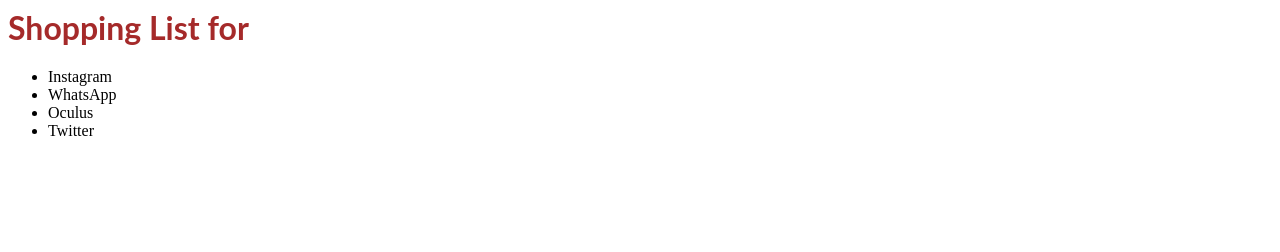
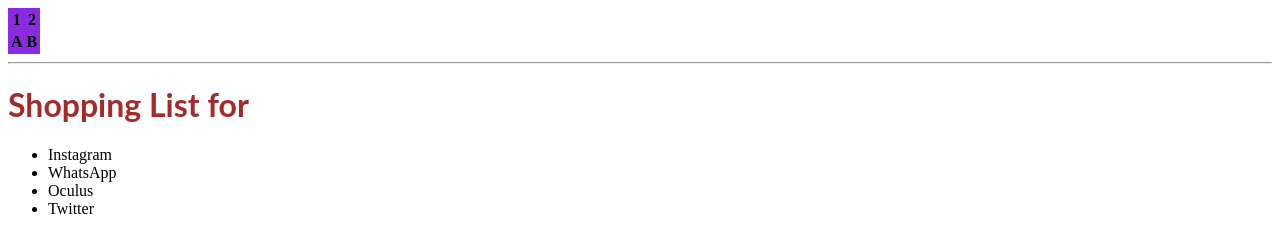
Before and after one commit to Lerasq/asd-ReactJS, a React app: page / in a window 1280 px wide. Built offline with nearby package versions, Linux system fonts and the light colour scheme.

Commit message:
3 files modified, testing more elements maded by myself

```diff
--- a/index.html
+++ b/index.html
@@ -1 +1,2 @@
+<div id="cacatua"></div>
 <div id="lista-compra"></div>
--- a/index.js
+++ b/index.js
@@ -19,5 +19,25 @@
   }
 }
 
+class NothingToDoHere extends React.Component {
+  render() {
+    return (
+      <div classNam="cacatua">
+        <table>
+            <tr>
+              <th>1</th>
+              <th>2</th>
+            </tr>
+            <tr>
+              <th>A</th>
+              <th>B</th>
+            </tr>
+        </table>
+          <hr/>
+      </div>
+    )
+  }
+}
 
+render(<NothingToDoHere />, document.getElementById('cacatua'));
 render(<ShoppingList />, document.getElementById('lista-compra'));
--- a/style.css
+++ b/style.css
@@ -2,3 +2,6 @@
   font-family: Lato;
   color: brown;
 }
+table {
+  background-color: blueviolet;
+}
```
